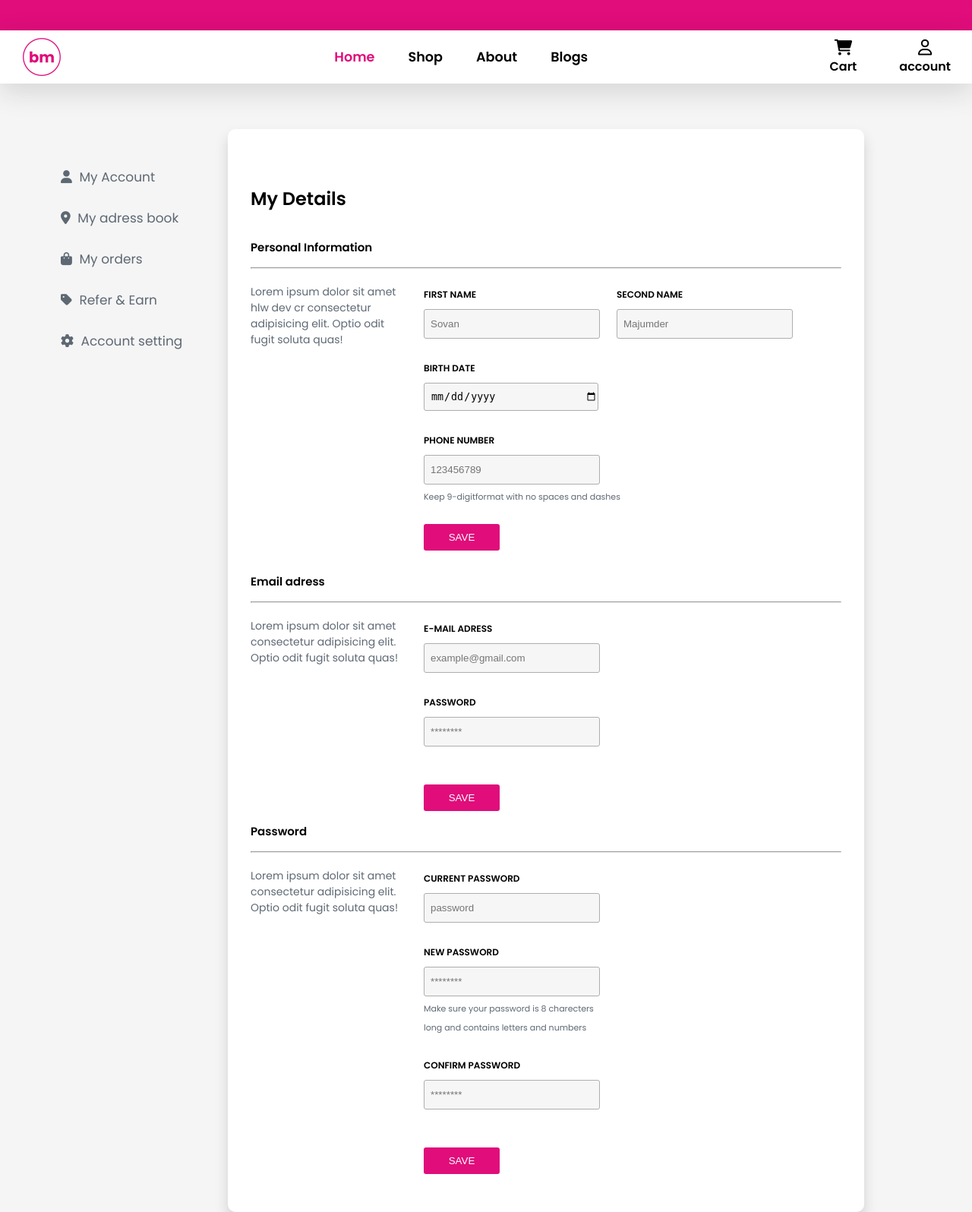
After one commit to Tapabrata-Goswami/babymelon, a PHP site: page /babymelon_website/my-account.php in a window 1280 px wide. The commit adds this page. Shown: the whole page at 76% size. Run offline with PHP 8.4, Linux system fonts and the light colour scheme; data that the repository does not hold is empty; some libraries are stand-ins or nearby versions.

Commit message:
create my account page

```diff
--- /dev/null
+++ b/my-account.css
@@ -0,0 +1,136 @@
+body {
+    background-color: whitesmoke;
+}
+
+.account-format-list {
+    padding: 60px 30px 30px 70px;
+}
+
+.left-side-details {
+    float: left;
+    width: 200px;
+    font-family: 'Poppins', sans-serif;
+    margin:30px auto;
+
+}
+
+.right-side-details {
+    padding: 50px 30px;
+    float: left;
+    margin-left: 30px;
+    height: auto;
+    width: auto;
+    box-shadow: 0px 10px 18px rgba(0, 0, 0, 0.15);
+    border-radius: 10px;
+    background-color: white;
+    font-family: 'Poppins', sans-serif;
+}
+
+
+.left-side-menu-list{
+
+    text-decoration: none;
+    color: #5e6873;;
+    margin-top: 10px;
+    padding: 5px;
+    position: relative;
+    width: auto;
+    height: 24px;
+    display: block;
+    font-size: 17px;
+    padding: 10px;
+}
+.left-side-menu-list:hover{
+    background-color: #c14b88;
+    color: white;
+    border-radius: 3px;
+    -webkit-transition: all 0.3s ease-out;
+    -o-transition: all 0.3s ease-out;
+    transition: all 0.3s ease-out;
+}
+
+.left-side-menu-list-items{
+    margin-left: 5px;
+}
+
+
+.my-details-heading {
+    font-size: 24px;
+    margin-bottom: 35px;
+}
+
+.personal-information-area {
+    height: 400px;
+    width: 100%;
+}
+
+.horizental-line {
+    margin-bottom: 20px;
+}
+
+.personal-information-heading,
+.email-heading,
+.password-heading {
+    font-size: 15px;
+    font-weight: bold;
+}
+
+.personal-information-bottom-text,
+.email-adress-bottom-text,
+.account-password-bottom-text {
+    float: left;
+    width: 200px;
+    padding: 0px 15px 12px 0px;
+    font-size: 14px;
+    color: #5e6873;
+    margin-right: 13px;
+}
+
+.personal-information-bottom-data-area,
+.account-password-bottom-data-area {
+    float: left;
+    width: 550px;
+}
+
+
+.labels-for-personal-information {
+    font-size: 12px;
+    font-weight: bold;
+    margin-top: 10px;
+
+}
+
+.input-for-personal-information {
+    height: 35px;
+    width: 220px;
+    padding-left: 8px;
+    margin-top: 8px;
+    border: 1px solid rgb(175, 174, 174);
+    background-color: rgb(246, 246, 247);
+    color: black;
+    border-radius: 3px;
+    margin-bottom: 25px;
+}
+
+.phone-number-hint {
+    color: #5e6873;
+    font-size: 11px;
+}
+
+.personal-area-save-button {
+    margin-top: 25px;
+    width: 100px;
+    height: 35px;
+    border: none;
+    border-radius: 3px;
+    color: white;
+    cursor: pointer;
+    transition: all .2s linear;
+    background-color: #E00D7B;
+
+}
+
+.account-password-area {
+    float: left;
+    width: 100%;
+}
--- /dev/null
+++ b/my-account.php
@@ -0,0 +1,102 @@
+<?php
+
+// Including nav bar
+
+include 'nav.php';
+
+?>
+
+<style>
+    <?php
+    include "my-account.css";
+    ?>
+</style>
+
+<div class="account-format-list">
+    <div class="left-side-details">
+        <a href="" class="left-side-menu-list"><i class="fa-solid fa-user"></i>&nbsp;<span class="left-side-menu-list-items">My Account</span></a>
+        <a href="" class="left-side-menu-list"><i class="fa-sharp fa-solid fa-location-dot"></i>&nbsp;<span class="left-side-menu-list-items">My adress book</span></a>
+        <a href="" class="left-side-menu-list"><i class="fa-solid fa-bag-shopping"></i>&nbsp;<span class="left-side-menu-list-items">My orders</span></a>
+        <a href="" class="left-side-menu-list"><i class="fa-solid fa-tag"></i>&nbsp;<span class="left-side-menu-list-items">Refer & Earn</span></a>
+        <a href="" class="left-side-menu-list"><i class="fa-solid fa-gear"></i>&nbsp;<span class="left-side-menu-list-items">Account setting</span></a>
+    </div>
+    <div class="right-side-details">
+        <h3 class="my-details-heading">My Details</h3>
+
+        <div class="personal-information-area">
+
+            <p class="personal-information-heading">Personal Information</p>
+            <hr class="horizental-line">
+            <div class="personal-information-bottom-text">
+                <span>Lorem ipsum dolor sit amet hlw dev cr consectetur adipisicing elit. Optio odit fugit soluta
+                    quas!
+                </span>
+            </div>
+
+            <div class="personal-information-bottom-data-area">
+                <div class="label-for-first-and-second-name">
+                    <div class="first-name-division" style="float: left; margin-right: 22px;">
+                        <label for="" class="labels-for-personal-information">FIRST NAME</label><br>
+                        <input type="text" name="" id="" placeholder="Sovan" class="input-for-personal-information">
+                    </div>
+                    <div class="for-second-name-division">
+                        <label for="" class="labels-for-personal-information">SECOND NAME</label><br>
+                        <input type="text" name="" id="" placeholder="Majumder" class="input-for-personal-information"><br>
+                    </div>
+                </div>
+                <label for="" class="labels-for-personal-information">BIRTH DATE</label><br>
+                <input type="date" name="" id="" placeholder="dd/mm/yy" class="input-for-personal-information"><br>
+                <label for="" class="labels-for-personal-information">PHONE NUMBER</label><br>
+                <input type="number" name="" id="" placeholder="123456789" class="input-for-personal-information" style="margin-bottom: 2px;"><br>
+                <span class="phone-number-hint">Keep 9-digitformat with no spaces and dashes</span><br>
+                <button type="submit" class="personal-area-save-button">SAVE</button>
+            </div>
+        </div>
+
+        <br>
+
+        <div class="email-adress-area">
+            <p class="email-heading">Email adress</p>
+            <hr class="horizental-line">
+            <div class="email-adress-bottom-text">
+                <span>Lorem ipsum dolor sit amet consectetur
+                    adipisicing elit. Optio odit fugit soluta quas!
+                </span>
+            </div>
+
+            <div class="personal-information-bottom-data-area">
+                <label for="" class="labels-for-personal-information">E-MAIL ADRESS</label><br>
+                <input type="email" name="" id="" placeholder="example@gmail.com" class="input-for-personal-information"><br>
+                <label for="" class="labels-for-personal-information">PASSWORD</label><br>
+                <input type="password" name="" id="" placeholder="********" class="input-for-personal-information"><br>
+                <button type="submit" class="personal-area-save-button">SAVE</button>
+            </div>
+        </div>
+
+        <br>
+        <div class="account-password-area">
+            <p class="password-heading">Password</p>
+            <hr class="horizental-line">
+            <div class="account-password-bottom-text">
+                <span>Lorem ipsum dolor sit amet consectetur
+                    adipisicing elit. Optio odit fugit soluta quas!
+                </span>
+            </div>
+
+            <div class="account-password-bottom-data-area">
+                <label for="" class="labels-for-personal-information">CURRENT PASSWORD</label><br>
+                <input type="password" name="" id="" placeholder="password" class="input-for-personal-information"><br>
+                <label for="" class="labels-for-personal-information">NEW PASSWORD</label><br>
+                <input type="password" name="" id="" placeholder="********" class="input-for-personal-information" style="margin-bottom: 2px;"><br>
+                <span class="phone-number-hint">Make sure your password is 8 charecters <br>long and contains
+                    letters and numbers</span><br><br>
+                <label for="" class="labels-for-personal-information">CONFIRM PASSWORD</label><br>
+                <input type="password" name="" id="" placeholder="********" class="input-for-personal-information"><br>
+                <button type="submit" class="personal-area-save-button">SAVE</button>
+            </div>
+        </div>
+    </div>
+</div>
+</body>
+
+</html>
--- a/nav.php
+++ b/nav.php
@@ -60,7 +60,7 @@ if ($base_name == 'index.php') {
                 <li id="home" class="nav-lists-item"> <a class="nav-lists-anchor other-color" href="<?php echo $for_local; ?>">Home</a></li>
                 <li id="shop" class="nav-lists-item"> <a class="nav-lists-anchor" href="shop.php">Shop</a></li>
                 <li id="about" class="nav-lists-item"> <a class="nav-lists-anchor" href="about.php">About</a></li>
-                <li id="blogs" class="nav-lists-item"> <a class="nav-lists-anchor" href="#">Blogs</a></li>
+                <li id="blogs" class="nav-lists-item"> <a class="nav-lists-anchor" href="./my-account.php">Blogs</a></li>
             </ul>
 
 
```
